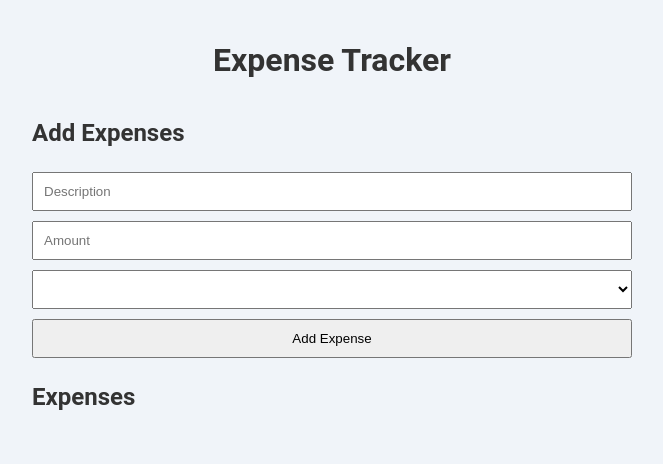
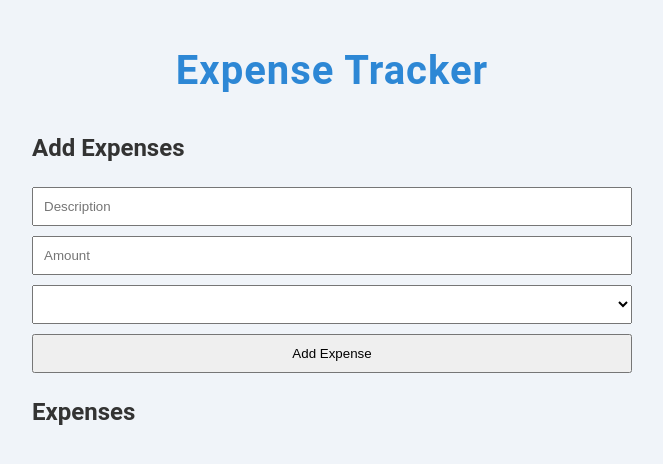
Before and after one commit to loracodes1/phase-1-Project-expense-tracker-API, a plain HTML site: page index.html in a window 1280 px wide. Shown: the whole page, without its empty margins (308-971 px from the left). Drawn offline with Linux system fonts and the light colour scheme; no server answers.

Commit message:
style h1 element

```diff
--- a/style.css
+++ b/style.css
@@ -12,7 +12,11 @@
 }
 
 h1{
-color: #333;
+   color: #2d87d5;
+   font-size: 2.5rem;
+   font-weight: 700;
+   letter-spacing: 1px;
+   margin-bottom: 10px;
 }
 
 #expense-form, #expense-list{
```
